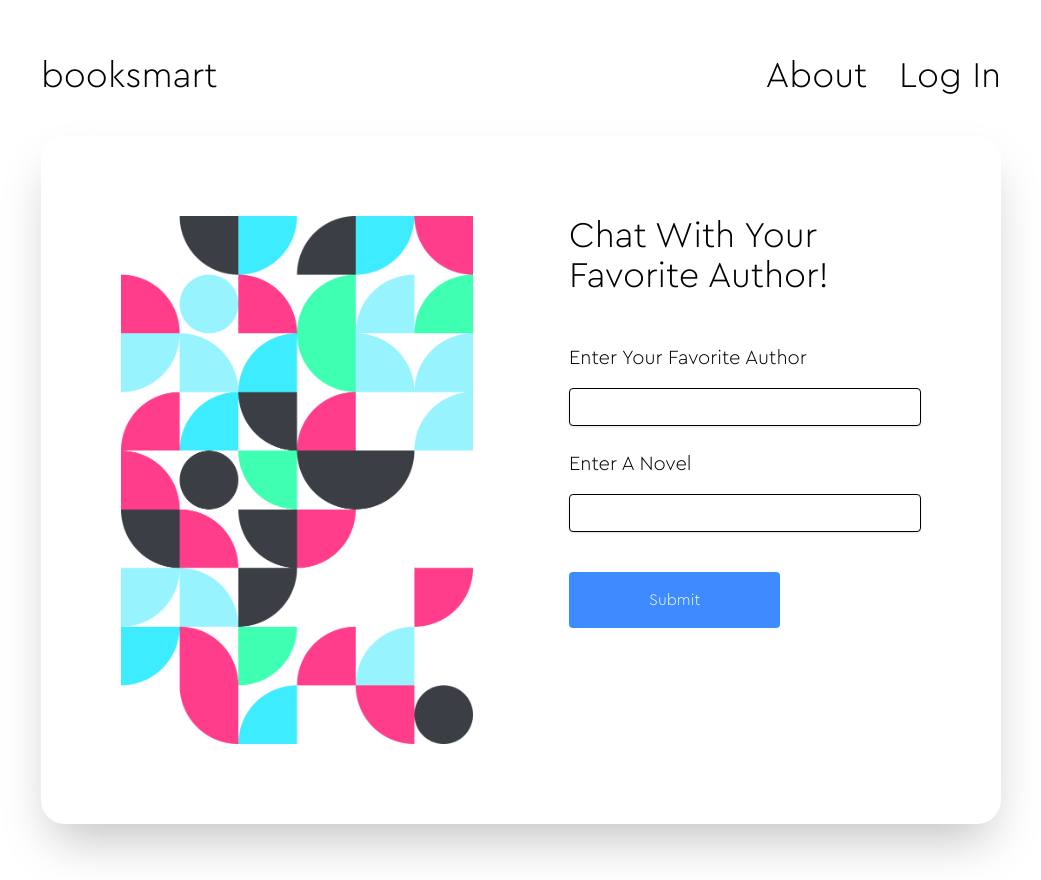
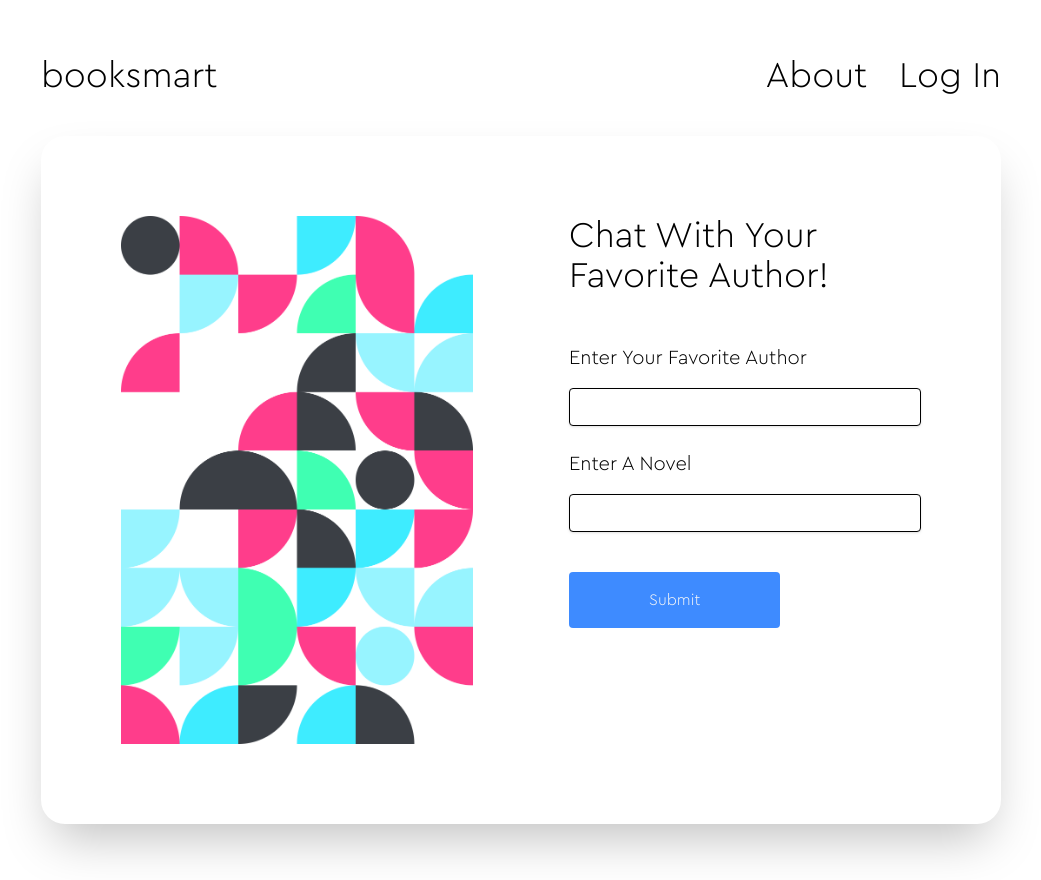
Before and after one commit to ryan-spencer1220/booksmart, a Next.js app: page /dashboard in a window 1280 px wide. Shown: the whole page, without its empty margins (119-1160 px from the left). Built offline with nearby package versions, Linux system fonts and the light colour scheme.

Commit message:
edit author form styling

```diff
--- /dev/null
+++ b/app/components/dashboard.tsx
@@ -0,0 +1,35 @@
+"use client";
+import { useState } from "react";
+import IntroCard from "../components/intro-card";
+import ChatCard from "../components/chat-card";
+import { Typewriter } from "react-simple-typewriter";
+
+export default function Dashboard() {
+  const [introCard, setIntroCard] = useState<boolean>(true);
+  const [author, setAuthor] = useState<string>("");
+  const [title, setTitle] = useState<string>("");
+
+  return (
+    <>
+      {!introCard && (
+        <p className="text-7xl py-6 text-purple">
+          <Typewriter
+            words={[`> ${author}`]}
+            cursor={true}
+            cursorColor="text-purple"
+          />
+        </p>
+      )}
+      <div>
+        {introCard && (
+          <IntroCard
+            setIntroCard={setIntroCard}
+            setAuthor={setAuthor}
+            setTitle={setTitle}
+          />
+        )}
+      </div>
+      <div>{!introCard && <ChatCard author={author} title={title} />}</div>
+    </>
+  );
+}
--- a/app/components/intro-card.tsx
+++ b/app/components/intro-card.tsx
@@ -14,11 +14,12 @@ export default function IntroCard({
   return (
     <section className="max-w-full shadow-2xl rounded-3xl p-20 grid grid-cols-2 gap-24">
       <Image
-        src="/dashboard.png"
+        src="/dashboard1.png"
         alt="Form art"
         width={400}
         height={400}
         priority
+        className="rotate-180"
       />
       <div>
         <h3 className="text-4xl pb-10">Chat With Your Favorite Author!</h3>
--- a/app/dashboard/page.tsx
+++ b/app/dashboard/page.tsx
@@ -1,35 +1,10 @@
 "use client";
-import { useState } from "react";
-import IntroCard from "../components/intro-card";
-import ChatCard from "../components/chat-card";
-import { Typewriter } from "react-simple-typewriter";
+import Dashboard from "../components/dashboard";
 
 export default function page() {
-  const [introCard, setIntroCard] = useState<boolean>(true);
-  const [author, setAuthor] = useState<string>("");
-  const [title, setTitle] = useState<string>("");
-
   return (
     <>
-      {!introCard && (
-        <p className="text-7xl py-6 text-purple">
-          <Typewriter
-            words={[`> ${author}`]}
-            cursor={true}
-            cursorColor="text-purple"
-          />
-        </p>
-      )}
-      <div>
-        {introCard && (
-          <IntroCard
-            setIntroCard={setIntroCard}
-            setAuthor={setAuthor}
-            setTitle={setTitle}
-          />
-        )}
-      </div>
-      <div>{!introCard && <ChatCard author={author} title={title} />}</div>
+      <Dashboard />
     </>
   );
 }
```
Also changed, not shown: public/dashboard1.png (renamed from public/dashboard.png).
